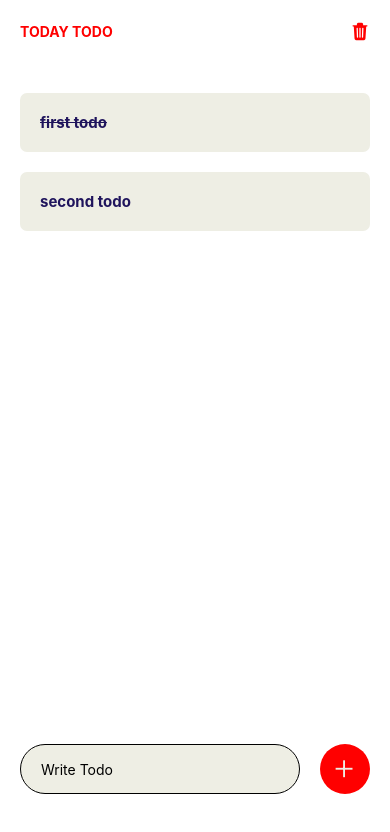
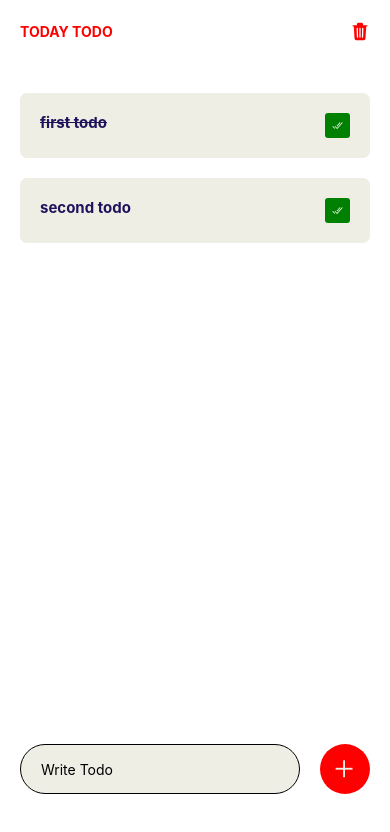
Before and after one commit to python-benedict/Todo-app-with-react-native, a React Native app: screen / in a window 390 px wide. Shown: the top 832 px of the page. Built offline with nearby package versions, Linux system fonts and the light colour scheme.

Commit message:
added the completed button in the listItem

```diff
--- a/App.js
+++ b/App.js
@@ -5,15 +5,20 @@ const COLOR = {primary: '#1f145c', while: '#fff'}
 
 
 export default function App() {
-  const [todos, setTodos] = React.useState([{id:1, task:'first todo', completed:true},
-  {id:2, task:'second todo', completed:false}
+
+  const [todos, setTodos] = React.useState([
+    {id:1, task:'first todo', completed:true},
+    {id:2, task:'second todo', completed:false}
 ])
 
 const ListItem = ({todo}) =>{
   return <View style={styles.listItems}>
-    <View>
+    <View styles={{flex:1}}>
       <Text style={{fontWeight:'bold',textDecorationLine: todo?.completed? 'line-through':'none',           fontSize:15, color:COLOR.primary,}}>{todo?.task}</Text>
     </View>
+    <TouchableOpacity style={[styles.actionIcon]}>
+      <Ionicons name='checkmark-done-outline' color={COLOR.while}/>
+    </TouchableOpacity>
   </View>
 }
   return (
@@ -44,6 +49,15 @@ const ListItem = ({todo}) =>{
 }
 
 const styles = StyleSheet.create({
+  actionIcon:{
+    width:25,
+    height:25,
+    backgroundColor: 'green',
+    justifyContent: 'center',
+    alignItems: 'center',
+    borderRadius: 3,
+    marginLeft: 5,
+  },
   container: {
     flex: 1,
     backgroundColor: '#fff',
@@ -101,5 +115,6 @@ const styles = StyleSheet.create({
     elevation: 12,
     borderRadius:7,
     marginVertical: 10,
+    justifyContent: 'space-between'
   }
 });
```
